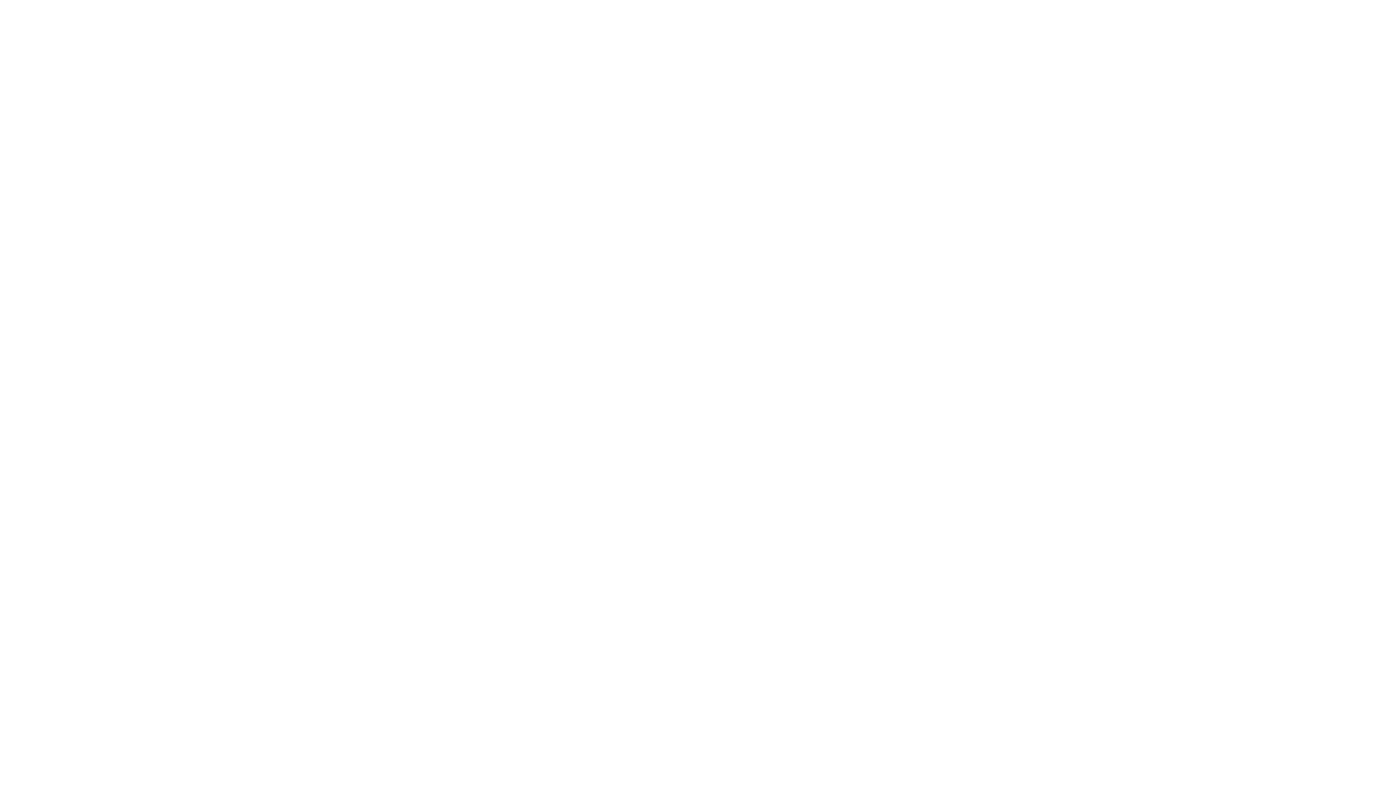
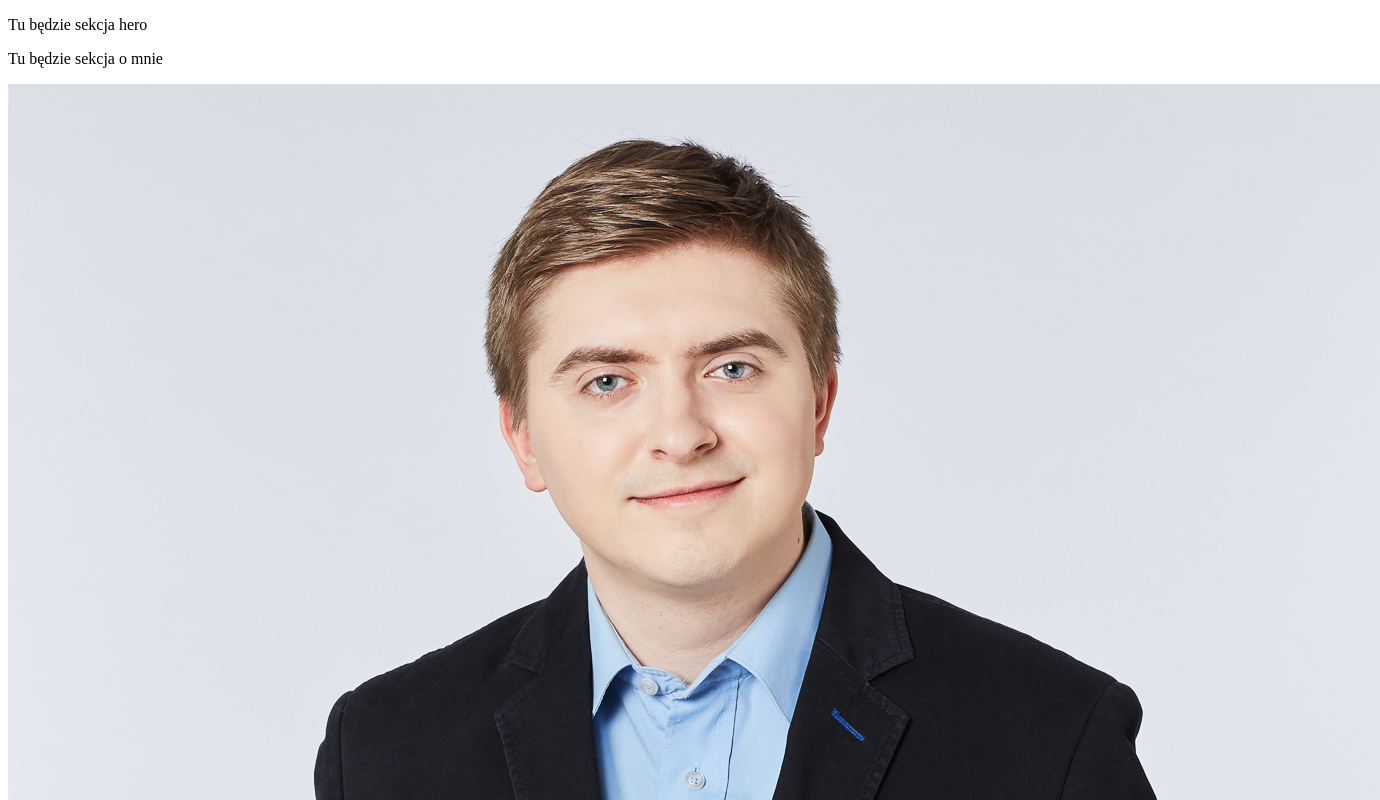
Before and after one commit to ptrysinski/homework-1, a plain HTML site: page index.html in a window 1280 px wide. Shown: the top 800 px of the page, 1380 px wide, since content can reach past the window. Drawn offline with Linux system fonts and the light colour scheme.

Commit message:
skeleton added

```diff
--- a/index.html
+++ b/index.html
@@ -8,6 +8,18 @@
     <link rel="Stylesheet" href="/style.css" type="text/css">
 </head>
 <body>
+    <div class="hero">
+        <p>Tu będzie sekcja hero</p>
+    </div>
+
+    <div class="about">
+        <p>Tu będzie sekcja o mnie</p>
+        <img src="/pion.jpg">
+    </div>
+
+    <div class="skills">
+        <p>Tu będzie sekcja o technologiach które znam</p>
+    </div>
 
 </body>
 </html>
```
Also changed, not shown: pion.jpg (added), poziom.jpg (added).
